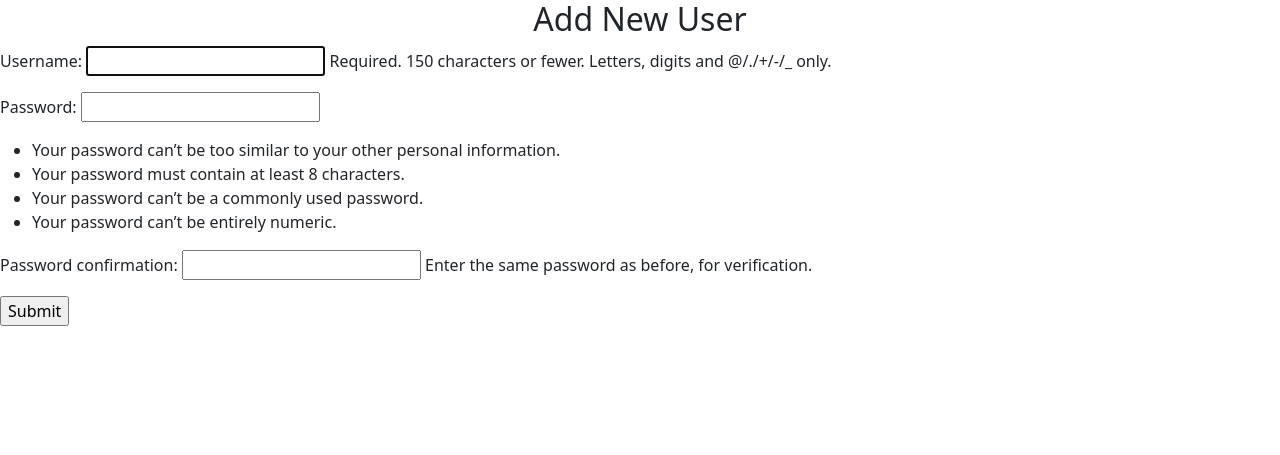
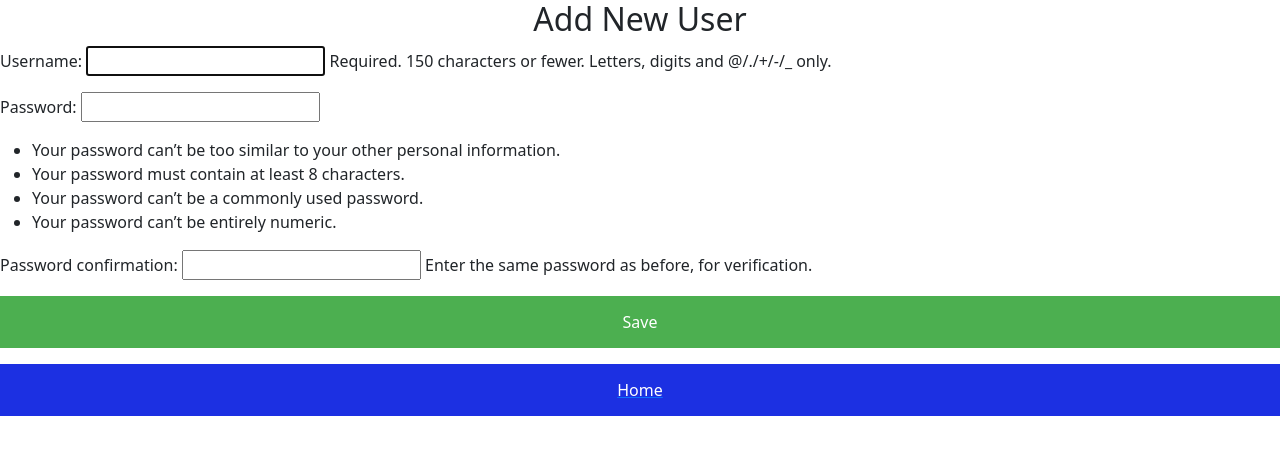
Before and after one commit to bha123/todolist, a Django app: page /todolist/adduser/ in a window 1280 px wide. Shown: the top 455 px of the page. Run offline with Django 3.2, Linux system fonts and the light colour scheme.

Commit message:
Modified to user friendly

```diff
--- a/todolist/static/todolist/style.css
+++ b/todolist/static/todolist/style.css
@@ -18,7 +18,7 @@ h2{
 }
 
 body {
-    background-color: rgb(61, 92, 230) ;
+    background-color: rgb(255, 255, 255) ;
 }
 
 .container-fluid {
@@ -43,7 +43,32 @@ body {
     background: rgb(255, 254, 254)
 }
 
-p#timer {
+.delete{
+    padding: 0;
+    border: none;
+    background: none;
+}
+
+button.block {
+  display: block;
+  width: 100%;
+  border: none;
+  background-color: #4CAF50;
+  color: white;
+  padding: 14px 28px;
+  font-size: 16px;
+  cursor: pointer;
+  text-align: center;
+}
+
+button.home {
+    display: block;
+    width: 100%;
+    border: none;
+    background-color: #1c30e2;
+    color: white;
+    padding: 14px 28px;
+    font-size: 16px;
+    cursor: pointer;
     text-align: center;
-    text-decoration-color: blue;
-}
+  }
--- a/todolist/templates/todolist/addUser.html
+++ b/todolist/templates/todolist/addUser.html
@@ -2,11 +2,15 @@
 
 <link rel='stylesheet' type="text/css" href="{% static 'todolist/style.css' %}">
 <link href="https://cdn.jsdelivr.net/npm/bootstrap@5.0.0-beta2/dist/css/bootstrap.min.css" rel="stylesheet" integrity="sha384-BmbxuPwQa2lc/FVzBcNJ7UAyJxM6wuqIj61tLrc4wSX0szH/Ev+nYRRuWlolflfl" crossorigin="anonymous">
-
+<meta name="viewport" content="width=device-width, initial-scale=1">
 <h2> Add New User </h2>
 
 <form action = "" method = "post">
     {% csrf_token %}
     {{form.as_p }}
-    <input type="submit" value=Submit>
+    <button type="submit" value=Save class="block"> Save </button>
+
+
 </form>
+
+<a href= "{% url 'todolist:index' %}" ><button type="submit"  class="home">Home</button> </a>
```
Also changed, not shown: todolist/forms.py (+37 -3 lines), todolist/templates/todolist/additem.html (+72 -2 lines).
